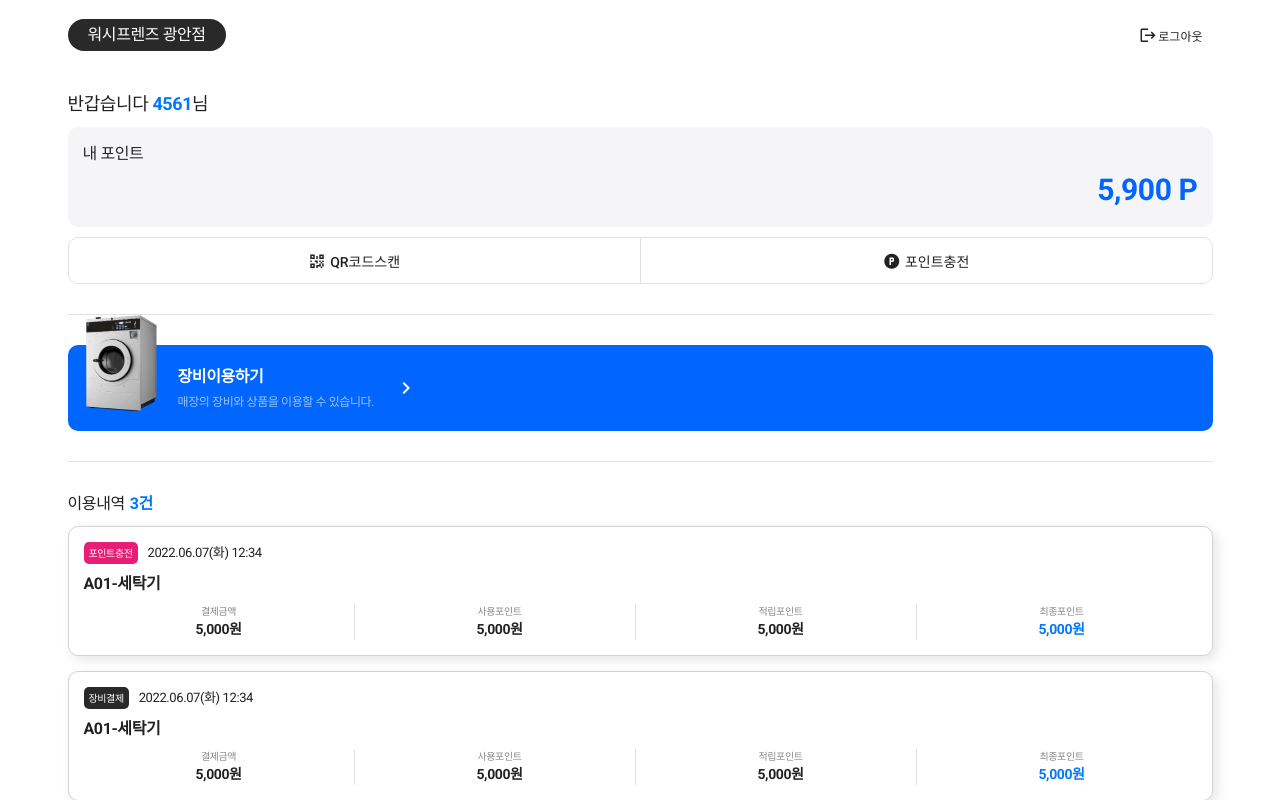
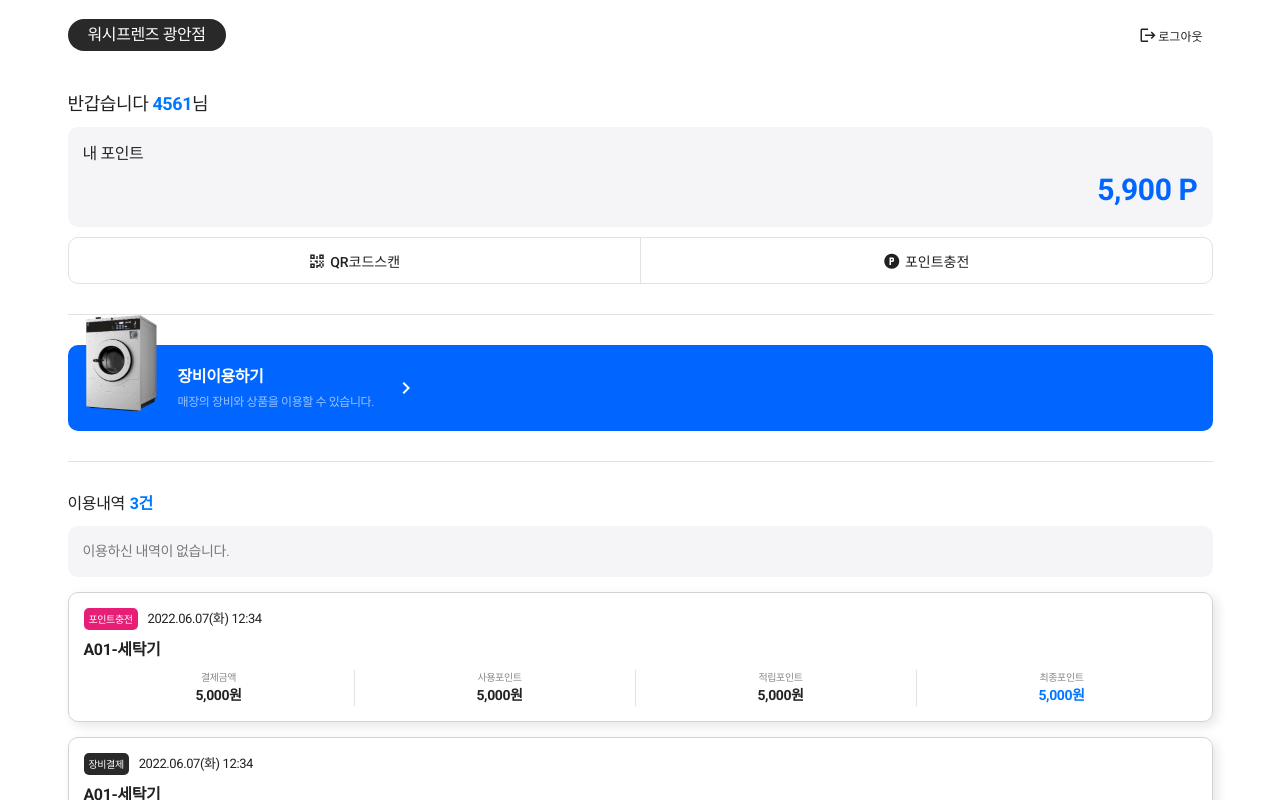
Before and after one commit to fermintz/kiosk.mobile, a Vue app: page /mypage in a window 1280 px wide. Shown: the top 800 px of the page. Built offline with nearby package versions, Linux system fonts and the light colour scheme.

Commit message:
리스트 no-data 추가

```diff
--- a/src/views/mypage/mypage.scss
+++ b/src/views/mypage/mypage.scss
@@ -161,6 +161,14 @@
 }
 
 .use-list{
+  .no-data{
+    background:#f5f5f7;
+    padding:15px;
+    border-radius:10px;
+    font-size:14px;
+    color:#797979;
+  }
+
   .list-head{
     display:flex;
     align-items: center;
--- a/src/views/mypage/mypage.vue
+++ b/src/views/mypage/mypage.vue
@@ -59,6 +59,9 @@
           </div>
 
           <div class="list">
+            <div class="no-data">
+              이용하신 내역이 없습니다.
+            </div>
             <div class="use-item">
               <div class="item-top">
                 <label class="chage">포인트충전</label>
```
